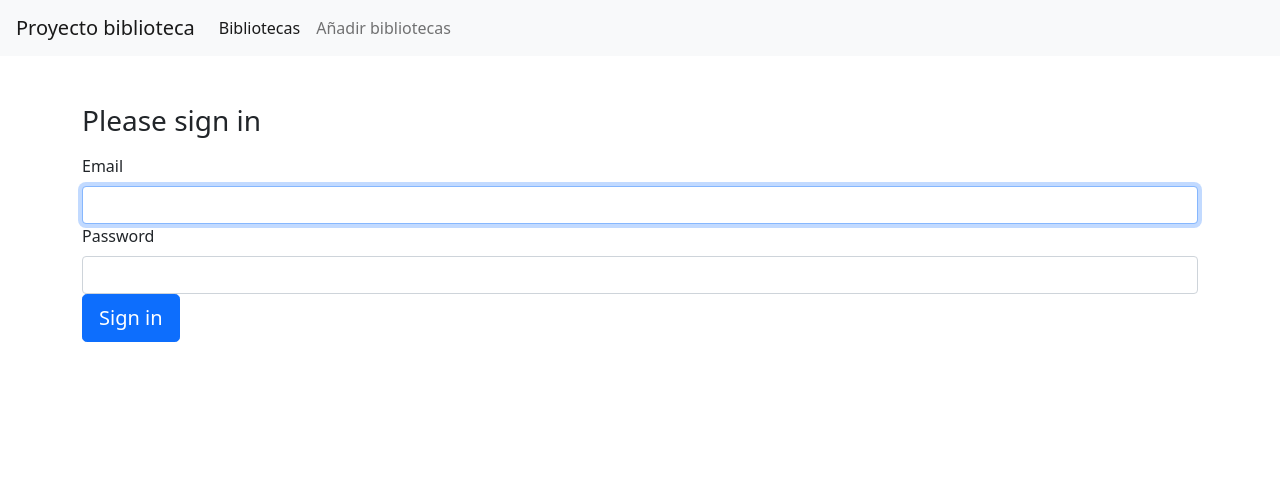
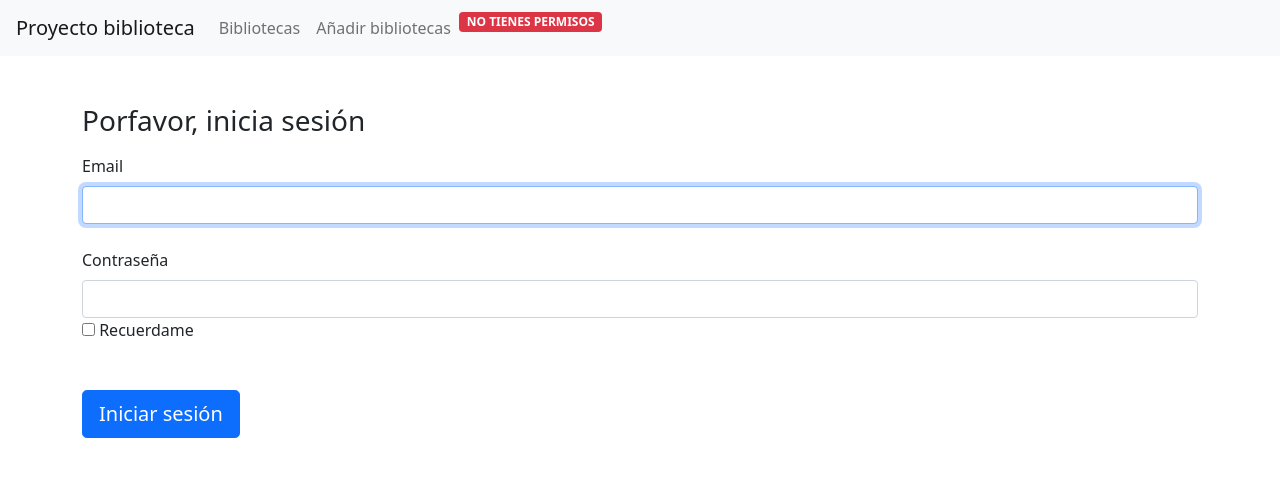
Before and after one commit to eduardogomez97/Biblioteca_tecnologia, a Symfony app: template templates/security/login.html.twig in a window 1280 px wide. Shown: the top 477 px of the page. Run offline with Twig, Linux system fonts and the light colour scheme; the template is opened without the code that fills it, so the values that code supplies are empty; style sheets or scripts are compiled from the project's sources; some libraries are stand-ins or nearby versions.

Commit message:
mejoras: login, editar.biblio, borrar.biblio

```diff
--- a/templates/base.html.twig
+++ b/templates/base.html.twig
@@ -21,11 +21,18 @@
             </button>
             <div class="collapse navbar-collapse" id="navbarNav">
                 <ul class="navbar-nav">
-                    <li class="nav-item active">
+                    <li class="nav-item">
                         <a class="nav-link" href="/dashboard">Bibliotecas <span class="sr-only">(current)</span></a>
                     </li>
                     <li class="nav-item">
                         <a class="nav-link" href="{{path('registrar_biblioteca')}}">Añadir bibliotecas</a>
+                    </li>
+                    <li class="nav-item">
+                    {% if app.user %}
+                        <span class="badge bg-danger"><a style="color: white;font-size: 16px;" class="nav-link" href="{{ path('app_logout') }}">Desconectar</a></span>
+                    {% else %}
+                        <span class="badge bg-danger">NO TIENES PERMISOS</span>
+                    {% endif %}
                     </li>
                 </ul>
             </div>
--- a/templates/biblioteca/verBiblioteca.html.twig
+++ b/templates/biblioteca/verBiblioteca.html.twig
@@ -1 +1,7 @@
+{% extends 'base.html.twig' %}
+
+{% block title %}Registro de bilioteca {% endblock %}
+
+{% block body %}
 {{ dump(pagination) }}
+{% endblock %}
--- a/templates/home/index.html.twig
+++ b/templates/home/index.html.twig
@@ -26,7 +26,7 @@
                                 <td>{{ article.num_trabajadores}}</td>
                                 <td>{{ article.direccion}}</td>
                                 <td>{{ article.fecha_fundacion | date('d-m-Y') }}</td>
-                                <td><a href="verBiblioteca/{{ article.id }}"><img src="/img/look.png" /></a> <a href="editarBiblioteca/{{ article.id }}"><img src="/img/editar.png" /></a> <a href="borrarBiblioteca/{{ article.id }}"><img src="/img/delete.png" /></a></td>
+                                <td><a href="verBiblioteca/{{ article.id }}"><img src="/img/look.png" /></a> <a href="editarBiblioteca/{{ article.id }}"><img src="/img/editar.png" /></a> <a onclick="return confirm('¿Estás seguro de que quieres borrar la biblioteca: {{ article.nombre}} ?')" href="borrarBiblioteca/{{ article.id }}"><img src="/img/delete.png" /></a></td>
                             </tr>
                         {% endfor %}
                     </tbody>
--- a/templates/security/login.html.twig
+++ b/templates/security/login.html.twig
@@ -1,6 +1,6 @@
 {% extends 'base.html.twig' %}
 
-{% block title %}Log in!{% endblock %}
+{% block title %}Inicio{% endblock %}
 
 {% block body %}
 <form method="post">
@@ -10,14 +10,35 @@
 
     {% if app.user %}
         <div class="mb-3">
-            You are logged in as {{ app.user.username }}, <a href="{{ path('app_logout') }}">Logout</a>
+            <h1>Bienvenido {{ app.user.username }}
         </div>
-    {% endif %}
+        <div class="mb-3">
+            En este proyecto puedes gestionar un grupo de bibliotecas así como los libros que hay registrados en cada una de ellas.
+            <br>
+            Tienes diversas funcionalidades:
+            <ul>
+                <li>Crear nuevas bibliotecas <span class="badge bg-success">Hecho</span></li>
+                <li>Visualizar todas las bibliotecas <span class="badge bg-success">Hecho</span></li>
+                <li>Ver una viblioteca en concreto <span class="badge bg-warning text-dark">Pendiente de mejorar</span></li>
+                <li>Borrar una biblioteca <span class="badge bg-success">Hecho</span></li>
+                <li>Editar una viblioteca ya existente <span class="badge bg-success">Hecho</span></li>
+                <li>Ver los libros que tiene una bilioteca en concreto</li>
+                <li>Modificar la información de un libro en concreto</li>
+                <li>Borrar un libro en concreto</li>
+                <li>Añadir nuevos libros</li>
+            </ul>
 
-    <h1 class="h3 mb-3 font-weight-normal">Please sign in</h1>
+        </div>
+        <div class="mb-3">
+            Ya tienes permisos para acceder a las <a href="/dashboard">bibliotecas</a>.
+        </div>
+
+    {% else %}
+        <h1 class="h3 mb-3 font-weight-normal">Porfavor, inicia sesión</h1>
         <label for="inputEmail">Email</label>
         <input type="email" value="{{ last_username }}" name="email" id="inputEmail" class="form-control" autocomplete="email" required autofocus>
-    <label for="inputPassword">Password</label>
+        <br>
+        <label for="inputPassword">Contraseña</label>
         <input type="password" name="password" id="inputPassword" class="form-control" autocomplete="current-password" required>
 
         <input type="hidden" name="_csrf_token"
@@ -26,17 +47,18 @@
 
         {#
             Uncomment this section and add a remember_me option below your firewall to activate remember me functionality.
-        See https://symfony.com/doc/current/security/remember_me.html
+            See https://symfony.com/doc/current/security/remember_me.html#}
 
         <div class="checkbox mb-3">
             <label>
-                <input type="checkbox" name="_remember_me"> Remember me
+                <input type="checkbox" name="_remember_me"> Recuerdame
             </label>
         </div>
-    #}
 
+        <br>
         <button class="btn btn-lg btn-primary" type="submit">
-        Sign in
+            Iniciar sesión
         </button>
+    {% endif %}
 </form>
 {% endblock %}
```
Also changed, not shown: src/Controller/BibliotecaController.php (+14 -9 lines), templates/biblioteca/editarBiblioteca.html.twig (+28 -7 lines), 1 other file. Lines whose indentation alone changed are shown as unchanged.
